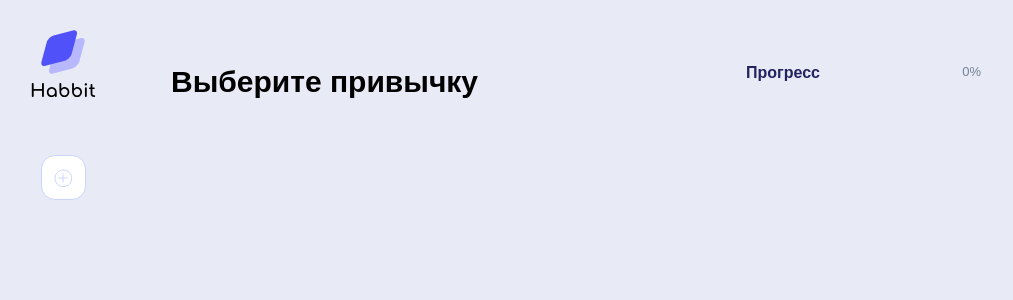
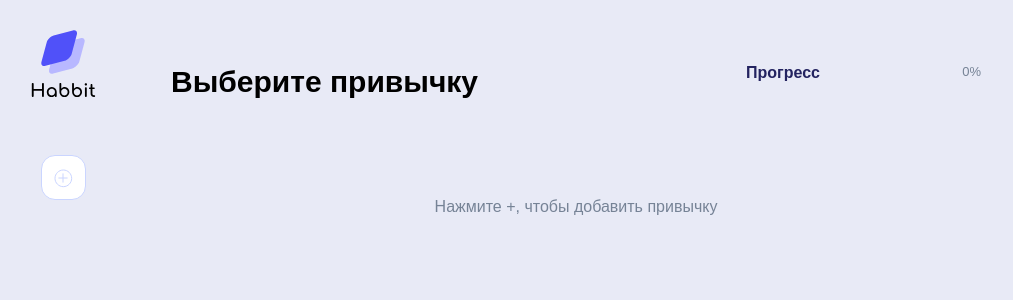
Before and after one commit to rakhzar/habbit.tracker, a Vue app: page / in a window 1280 px wide. Shown: the top 300 px of the page, without its empty margins (0-1013 px from the left). Built offline with nearby package versions, Linux system fonts and the light colour scheme.

Commit message:
refactor: update App layout, remove AddDayForm, add DaysList component

```diff
--- a/src/App.vue
+++ b/src/App.vue
@@ -1,22 +1,24 @@
 <template>
-  <div class="app">
-    <Sidebar />
-    <div class="content">
-      <HeaderStats />
-      <main></main>
-    </div>
-    <AddHabitModal />
+  <Sidebar />
+  <div class="content">
+    <HeaderStats />
+    <main>
+      <DaysList />
+    </main>
   </div>
+  <AddHabitModal />
 </template>
 
 <script setup>
 import Sidebar from './components/Sidebar.vue';
 import AddHabitModal from './components/AddHabitModal.vue';
 import HeaderStats from './components/HeaderStats.vue';
+import DaysList from './components/DaysList.vue';
+import AddDayForm from './components/AddDayForm.vue';
 </script>
 
 <style>
-.app {
+#app {
   display: flex;
 }
 
```
